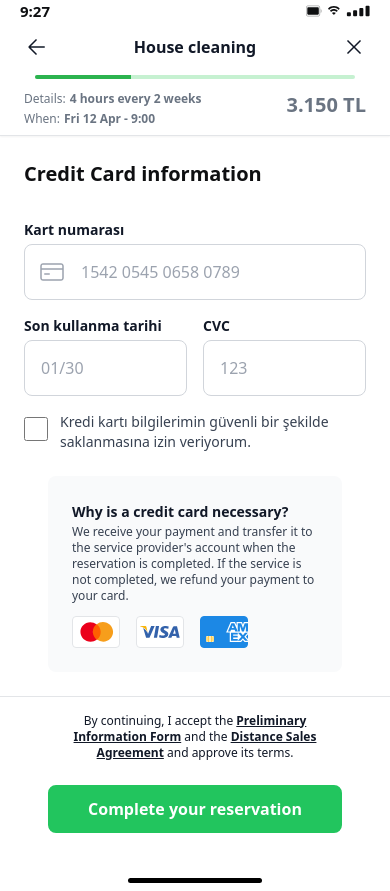
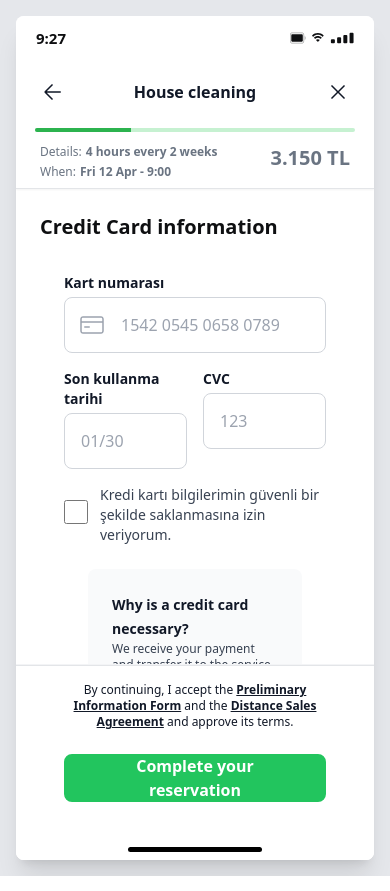
Before and after one commit to Marcobaldessari/Homerun-Replica, a React app: page / in a window 390 px wide. Built offline with nearby package versions, Linux system fonts and the light colour scheme; the HTML template or start-up script is replaced by a standard one.

Commit message:
Add mobile container and sticky bottom section

```diff
--- a/src/App.tsx
+++ b/src/App.tsx
@@ -1,5 +1,12 @@
 import React from 'react';
 import { CheckoutPage } from './components/CheckoutPage';
+
 export function App() {
-  return <CheckoutPage />;
+  return (
+    <div className="min-h-screen bg-gray-200 flex items-center justify-center p-4">
+      <div className="w-full max-w-sm bg-white rounded-lg shadow-xl overflow-hidden">
+        <CheckoutPage />
+      </div>
+    </div>
+  );
 }
--- a/src/components/CheckoutPage.tsx
+++ b/src/components/CheckoutPage.tsx
@@ -15,7 +15,7 @@ export function CheckoutPage() {
       console.log('Form submitted:', data);
     }, 2000);
   };
-  return <div className="bg-white w-full max-h-screen flex flex-col relative">
+  return <div className="bg-white w-full h-screen flex flex-col relative">
       {/* Status Bar */}
       <div className="h-11 px-5 flex justify-between items-center">
         <div className="text-[#0e0f11] text-[15px] font-semibold">9:27</div>
@@ -62,11 +62,10 @@ export function CheckoutPage() {
         </div>
       </div>
       {/* Credit Card Form Section */}
-      <div className="px-6 pt-6 pb-0">
+      <div className="px-6 pt-6 pb-0 flex-1 overflow-y-auto">
         <h2 className="text-[#0e0f11] text-xl font-semibold mb-2">
           Credit Card information
         </h2>
-      </div>
         <div className="px-0 mb-0">
           <CreditCardForm onSubmit={handleSubmit} />
         </div>
@@ -74,8 +73,9 @@ export function CheckoutPage() {
         <div className="px-6 mb-6">
           <PaymentInfoCard title="Why is a credit card necessary?" description="We receive your payment and transfer it to the service provider's account when the reservation is completed. If the service is not completed, we refund your payment to your card." />
         </div>
+      </div>
       {/* Footer with Terms and Button */}
-      <div className="mt-0">
+      <div className="mt-0 sticky bottom-0 bg-white border-t border-gray-100">
         <div className="border-t border-[#e3e5e8] pt-0 pb-0 px-6 flex flex-col gap-0">
           <ConsentAgreement content={{
           prefix: 'By continuing, I accept the ',
```
Lines whose indentation alone changed are shown as unchanged.
